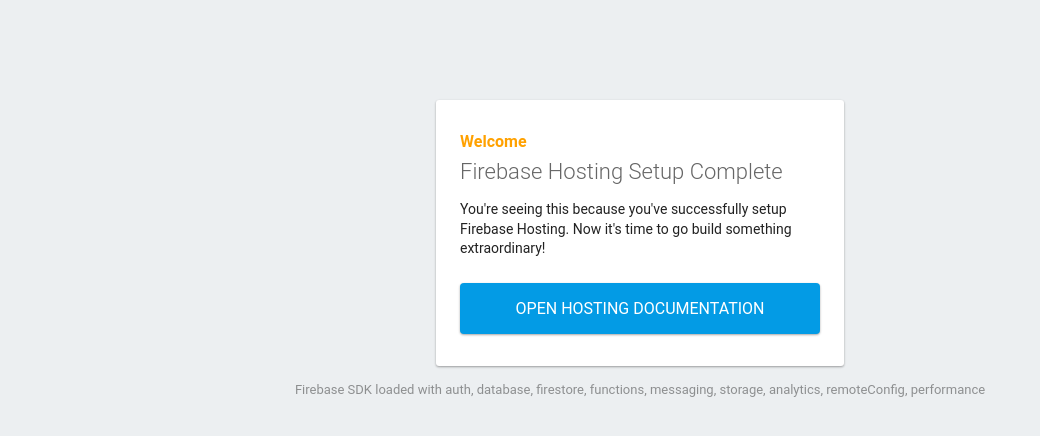
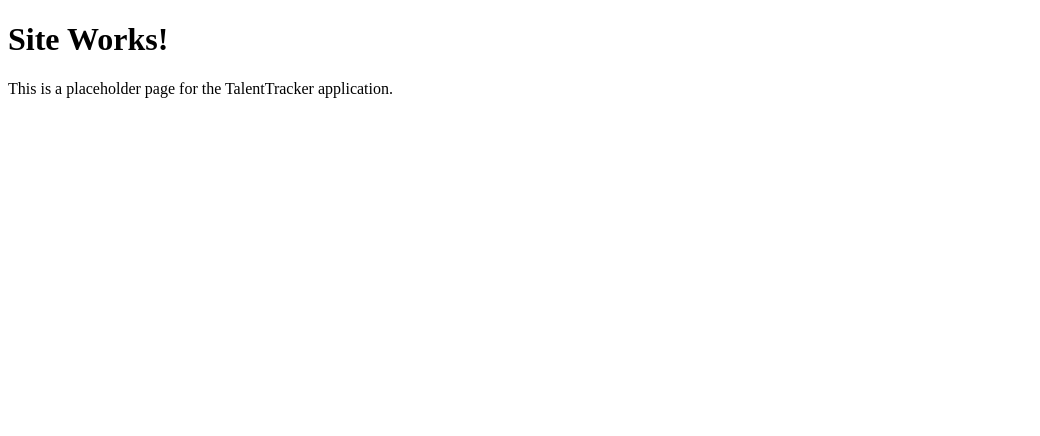
Before and after one commit to NobuhiroRoppongi/TalentTracker, a plain HTML site: page public/index.html in a window 1280 px wide. Shown: the whole page, without its empty margins (0-1040 px from the left). Drawn offline with Linux system fonts and the light colour scheme; some packages are replaced by stand-ins of ours.

Commit message:
Update index.html with custom content

```diff
--- a/public/index.html
+++ b/public/index.html
@@ -1,89 +1,10 @@
 <!DOCTYPE html>
 <html>
-  <head>
-    <meta charset="utf-8">
-    <meta name="viewport" content="width=device-width, initial-scale=1">
-    <title>Welcome to Firebase Hosting</title>
-
-    <!-- update the version number as needed -->
-    <script defer src="/__/firebase/11.9.1/firebase-app-compat.js"></script>
-    <!-- include only the Firebase features as you need -->
-    <script defer src="/__/firebase/11.9.1/firebase-auth-compat.js"></script>
-    <script defer src="/__/firebase/11.9.1/firebase-database-compat.js"></script>
-    <script defer src="/__/firebase/11.9.1/firebase-firestore-compat.js"></script>
-    <script defer src="/__/firebase/11.9.1/firebase-functions-compat.js"></script>
-    <script defer src="/__/firebase/11.9.1/firebase-messaging-compat.js"></script>
-    <script defer src="/__/firebase/11.9.1/firebase-storage-compat.js"></script>
-    <script defer src="/__/firebase/11.9.1/firebase-analytics-compat.js"></script>
-    <script defer src="/__/firebase/11.9.1/firebase-remote-config-compat.js"></script>
-    <script defer src="/__/firebase/11.9.1/firebase-performance-compat.js"></script>
-    <!--
-      initialize the SDK after all desired features are loaded, set useEmulator to false
-      to avoid connecting the SDK to running emulators.
-    -->
-    <script defer src="/__/firebase/init.js?useEmulator=true"></script>
-
-    <style media="screen">
-      body { background: #ECEFF1; color: rgba(0,0,0,0.87); font-family: Roboto, Helvetica, Arial, sans-serif; margin: 0; padding: 0; }
-      #message { background: white; max-width: 360px; margin: 100px auto 16px; padding: 32px 24px; border-radius: 3px; }
-      #message h2 { color: #ffa100; font-weight: bold; font-size: 16px; margin: 0 0 8px; }
-      #message h1 { font-size: 22px; font-weight: 300; color: rgba(0,0,0,0.6); margin: 0 0 16px;}
-      #message p { line-height: 140%; margin: 16px 0 24px; font-size: 14px; }
-      #message a { display: block; text-align: center; background: #039be5; text-transform: uppercase; text-decoration: none; color: white; padding: 16px; border-radius: 4px; }
-      #message, #message a { box-shadow: 0 1px 3px rgba(0,0,0,0.12), 0 1px 2px rgba(0,0,0,0.24); }
-      #load { color: rgba(0,0,0,0.4); text-align: center; font-size: 13px; }
-      @media (max-width: 600px) {
-        body, #message { margin-top: 0; background: white; box-shadow: none; }
-        body { border-top: 16px solid #ffa100; }
-      }
-    </style>
-  </head>
-  <body>
-    <div id="message">
-      <h2>Welcome</h2>
-      <h1>Firebase Hosting Setup Complete</h1>
-      <p>You're seeing this because you've successfully setup Firebase Hosting. Now it's time to go build something extraordinary!</p>
-      <a target="_blank" href="https://firebase.google.com/docs/hosting/">Open Hosting Documentation</a>
-    </div>
-    <p id="load">Firebase SDK Loading&hellip;</p>
-
-    <script>
-      document.addEventListener('DOMContentLoaded', function() {
-        const loadEl = document.querySelector('#load');
-        // // 🔥🔥🔥🔥🔥🔥🔥🔥🔥🔥🔥🔥🔥🔥🔥🔥🔥🔥🔥🔥🔥🔥🔥🔥🔥🔥🔥🔥🔥🔥🔥
-        // // The Firebase SDK is initialized and available here!
-        //
-        // firebase.auth().onAuthStateChanged(user => { });
-        // firebase.database().ref('/path/to/ref').on('value', snapshot => { });
-        // firebase.firestore().doc('/foo/bar').get().then(() => { });
-        // firebase.functions().httpsCallable('yourFunction')().then(() => { });
-        // firebase.messaging().requestPermission().then(() => { });
-        // firebase.storage().ref('/path/to/ref').getDownloadURL().then(() => { });
-        // firebase.analytics(); // call to activate
-        // firebase.analytics().logEvent('tutorial_completed');
-        // firebase.performance(); // call to activate
-        //
-        // // 🔥🔥🔥🔥🔥🔥🔥🔥🔥🔥🔥🔥🔥🔥🔥🔥🔥🔥🔥🔥🔥🔥🔥🔥🔥🔥🔥🔥🔥🔥🔥
-
-        try {
-          let app = firebase.app();
-          let features = [
-            'auth',
-            'database',
-            'firestore',
-            'functions',
-            'messaging',
-            'storage',
-            'analytics',
-            'remoteConfig',
-            'performance',
-          ].filter(feature => typeof app[feature] === 'function');
-          loadEl.textContent = `Firebase SDK loaded with ${features.join(', ')}`;
-        } catch (e) {
-          console.error(e);
-          loadEl.textContent = 'Error loading the Firebase SDK, check the console.';
-        }
-      });
-    </script>
-  </body>
+<head>
+  <title>Welcome to TalentTracker</title>
+</head>
+<body>
+  <h1>Site Works!</h1>
+  <p>This is a placeholder page for the TalentTracker application.</p>
+</body>
 </html>
```
